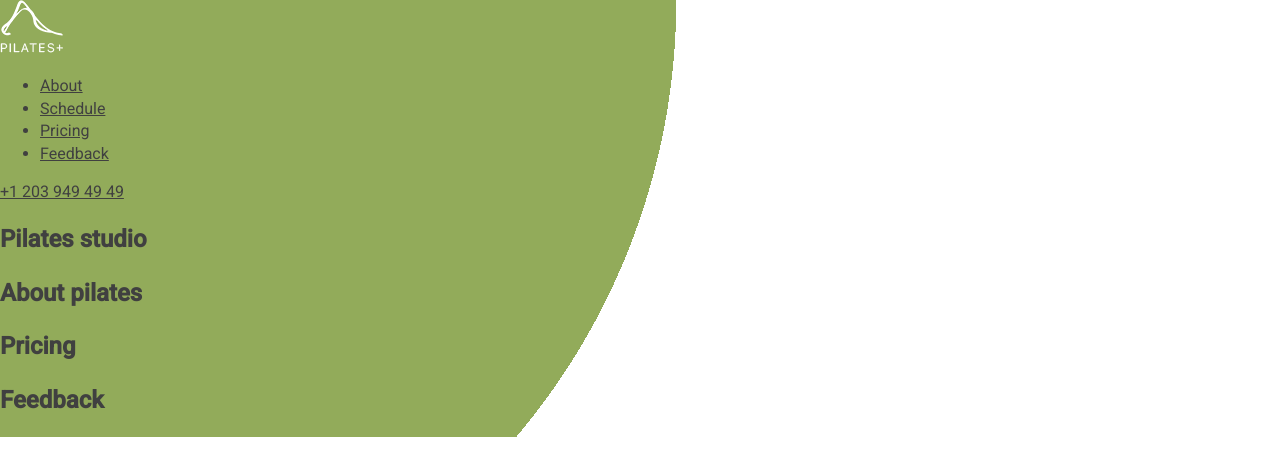
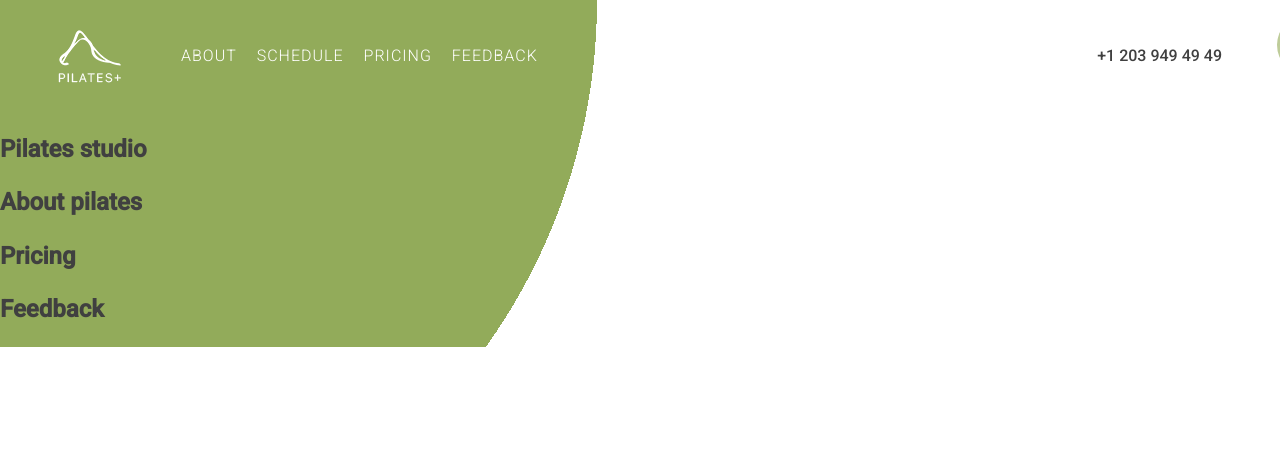
Before and after one commit to Yoona8/yoga-markup, a website: page src/index.html in a window 1280 px wide. Drawn offline with Linux system fonts and the light colour scheme.

Commit message:
Add styles for header

```diff
--- a/src/index.html
+++ b/src/index.html
@@ -23,7 +23,7 @@
   </symbol>
 </svg>
 <header class="header">
-  <nav>
+  <nav class="header__nav container">
     <a class="header__logo logo" href="index.html">
       <img
         width="63"
@@ -46,7 +46,9 @@
         <a href="#feedback">Feedback</a>
       </li>
     </ul>
-    <a class="header__contact" href="tel:+12039494949">+1 203 949 49 49</a>
+    <a class="header__contact" href="tel:+12039494949">
+      +1&nbsp;203&nbsp;949&nbsp;49&nbsp;49
+    </a>
   </nav>
 </header>
 <main class="main">
--- /dev/null
+++ b/src/styles/blocks/header.css
@@ -0,0 +1,32 @@
+.header {
+  padding: 30px 0;
+  overflow: hidden;
+}
+
+.header__nav {
+  position: relative;
+  display: grid;
+  grid-template-columns: min-content 1fr min-content;
+  align-items: center;
+  gap: 60px;
+}
+
+.header__nav::before {
+  content: '';
+  position: absolute;
+  top: -15px;
+  right: -100px;
+  width: 60px;
+  height: 60px;
+  border-radius: 50%;
+  box-shadow: 0 0 0 8px inset var(--light-green);
+}
+
+.header__contact {
+  font-weight: 500;
+  text-decoration: none;
+}
+
+.header__contact:hover {
+  text-decoration: underline;
+}
--- /dev/null
+++ b/src/styles/blocks/logo.css
@@ -0,0 +1,10 @@
+.logo {
+  width: 63px;
+  height: 53px;
+}
+
+.logo img {
+  display: block;
+  width: 63px;
+  height: 53px;
+}
--- /dev/null
+++ b/src/styles/blocks/menu.css
@@ -0,0 +1,23 @@
+.menu {
+  display: flex;
+  flex-wrap: wrap;
+  margin: 0;
+  padding: 0;
+  font-weight: 300;
+  color: var(--basic-white);
+  text-transform: uppercase;
+  letter-spacing: 1px;
+  list-style: none;
+}
+
+.menu li:not(:last-child) {
+  margin-right: 20px;
+}
+
+.menu a {
+  text-decoration: none;
+}
+
+.menu a:hover {
+  text-decoration: underline;
+}
--- a/src/styles/globals/settings.css
+++ b/src/styles/globals/settings.css
@@ -1,6 +1,7 @@
 :root {
   --basic-black: #404040;
   --basic-white: #FFFFFF;
+  --opaque-white: rgba(255, 255, 255, 0.7);
   --dark-green: #3F524C;
   --green: #92AB5A;
   --light-green: #BECC99;
@@ -23,8 +24,8 @@ body {
   background-image: radial-gradient(
     circle at top left,
     var(--green),
-    var(--green) 50%,
-    var(--basic-white) 50%);
+    var(--green) 597px,
+    var(--basic-white) 597px);
   background-repeat: no-repeat;
 }
 
--- a/src/styles/style.css
+++ b/src/styles/style.css
@@ -1 +1,4 @@
 @import "globals/settings.css";
+@import "blocks/logo.css";
+@import "blocks/menu.css";
+@import "blocks/header.css";
```
